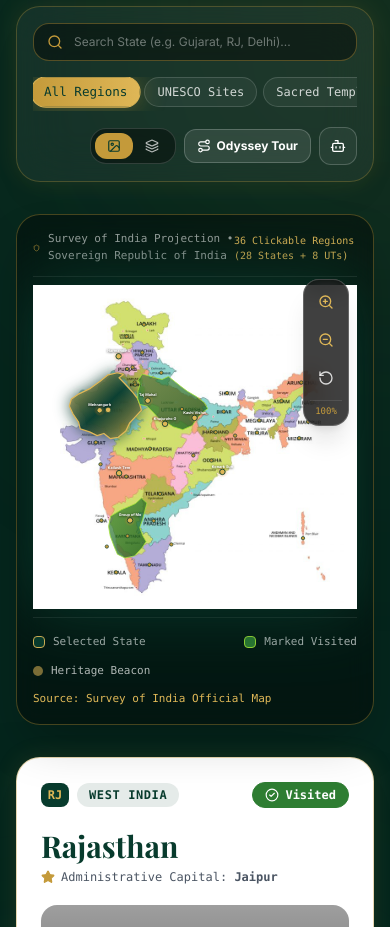
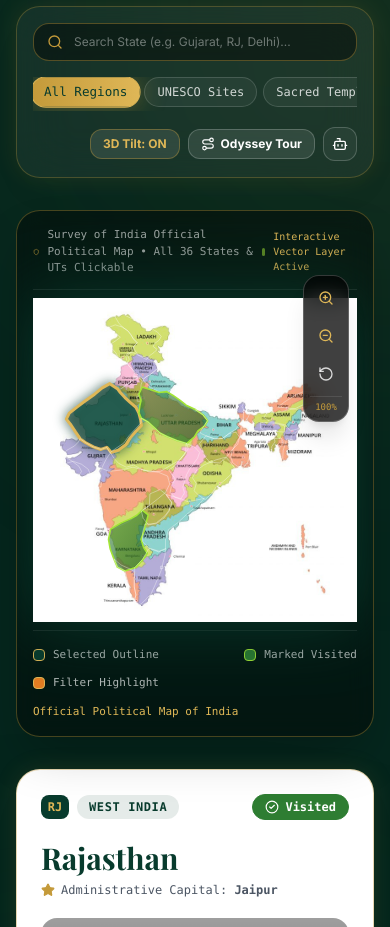
Before and after one commit to bhavya078/virasat, a React (Vite) app: page / in a window 390 px wide. Shown: the part 1180-2107 px from the top of the page. Built offline with nearby package versions, Linux system fonts and the light colour scheme; grey boxes are pictures that could not be loaded; a web font is replaced by a local one.

Commit message:
refactor(map): remove big dots and place clutter, improve state polygon outlines, add finishing touches

```diff
--- a/src/components/map/InteractiveIndiaMap.tsx
+++ b/src/components/map/InteractiveIndiaMap.tsx
@@ -35,7 +35,7 @@ import {
 } from 'lucide-react';
 import { STATES_DATA } from '../../data/statesData';
 import { INDIA_REGIONS, type IndiaRegion, geoXY } from '../../data/indiaMapPaths';
-import { MAP_HERITAGE_MARKERS, ODYSSEY_STOPS, type MapMarker } from '../../data/mapOdysseyData';
+import { ODYSSEY_STOPS } from '../../data/mapOdysseyData';
 import { useLanguage } from '../../context/LanguageContext';
 import { heritageAudio } from '../../utils/audioService';
 
@@ -113,15 +113,6 @@ export const InteractiveIndiaMap: React.FC = () => {
   const [isSearchFocused, setIsSearchFocused] = useState(false);
   const [activeFilter, setActiveFilter] = useState<FilterCategory>('all');
 
-  // Markers & Popups
-  const [selectedMarker, setSelectedMarker] = useState<MapMarker | null>(null);
-
-  // Map Visual Style Modes
-  // 'official': Authentically renders the user's uploaded map image with interactive lighting
-  // 'vector-pastel': Full vector fills using exact pastel hex palette from the uploaded map
-  // 'luxury-dark': Dark royal emerald aesthetic
-  const [mapStyle, setMapStyle] = useState<'official' | 'vector-pastel' | 'luxury-dark'>('official');
-
   // Visited States (Gamified Tracker)
   const [visitedStates, setVisitedStates] = useState<string[]>(() => {
     try {
@@ -158,8 +149,8 @@ export const InteractiveIndiaMap: React.FC = () => {
     const rect = e.currentTarget.getBoundingClientRect();
     const x = e.clientX - rect.left - rect.width / 2;
     const y = e.clientY - rect.top - rect.height / 2;
-    const rotateY = (x / (rect.width / 2)) * 4.5;
-    const rotateX = -(y / (rect.height / 2)) * 4.5;
+    const rotateY = (x / (rect.width / 2)) * 3.5;
+    const rotateX = -(y / (rect.height / 2)) * 3.5;
     setTilt({ rotateX, rotateY });
   };
 
@@ -206,21 +197,19 @@ export const InteractiveIndiaMap: React.FC = () => {
   const handleResetView = () => {
     setZoomLevel(1);
     setPanOffset({ x: 0, y: 0 });
-    setSelectedMarker(null);
     heritageAudio.playTempleBell();
   };
 
-  // State Click Behavior: Zoom smoothly toward state and activate it
+  // State Click Behavior: Zoom smoothly toward state and highlight its outline
   const handleStateClick = (region: IndiaRegion) => {
     setActiveRegion(region);
-    setSelectedMarker(null);
     heritageAudio.playTempleBell();
 
     // Smoothly scale and center camera on the clicked state
-    setZoomLevel(1.65);
+    setZoomLevel(1.6);
     setPanOffset({
-      x: (384 - region.cx) * 0.9,
-      y: (384 - region.cy) * 0.9
+      x: (384 - region.cx) * 0.85,
+      y: (384 - region.cy) * 0.85
     });
   };
 
@@ -361,12 +350,6 @@ export const InteractiveIndiaMap: React.FC = () => {
     return FILTER_STATE_MAP[activeFilter] || [];
   }, [activeFilter]);
 
-  // Visible markers based on active filter
-  const visibleMarkers = useMemo(() => {
-    if (activeFilter === 'all') return MAP_HERITAGE_MARKERS.slice(0, 8);
-    return MAP_HERITAGE_MARKERS.filter((m) => m.category === activeFilter);
-  }, [activeFilter]);
-
   return (
     <section
       id="interactive-map"
@@ -481,35 +464,18 @@ export const InteractiveIndiaMap: React.FC = () => {
             ))}
           </div>
 
-          {/* Quick Action Toggles: Display Mode Switcher & Odyssey Tour */}
+          {/* Quick Action Toggles: 3D Tilt, Odyssey Tour & AI Assistant */}
           <div className="flex items-center space-x-2 w-full lg:w-auto justify-end">
-            {/* Visual Style Switcher */}
-            <div className="flex items-center bg-black/40 p-1 rounded-2xl border border-white/15">
+            {/* 3D Motion Toggle */}
             <button
-                onClick={() => setMapStyle('official')}
-                className={`px-3 py-1.5 rounded-xl text-xs font-bold transition-all flex items-center space-x-1 ${
-                  mapStyle === 'official'
-                    ? 'bg-[#C49A3A] text-[#083B2D]'
-                    : 'text-white/70 hover:text-white'
+              onClick={() => setIs3DEnabled(!is3DEnabled)}
+              className={`px-3 py-1.5 rounded-xl text-xs font-bold transition-all border ${
+                is3DEnabled ? 'bg-white/10 text-[#DFB757] border-[#C49A3A]/40' : 'bg-transparent text-white/50 border-white/10'
               }`}
-                title="Official Uploaded Political Map"
+              title="Toggle 3D Parallax Tilt"
             >
-                <ImageIcon className="w-3.5 h-3.5" />
-                <span className="hidden sm:inline">Official Map</span>
+              3D Tilt: {is3DEnabled ? 'ON' : 'OFF'}
             </button>
-              <button
-                onClick={() => setMapStyle('vector-pastel')}
-                className={`px-3 py-1.5 rounded-xl text-xs font-bold transition-all flex items-center space-x-1 ${
-                  mapStyle === 'vector-pastel'
-                    ? 'bg-[#C49A3A] text-[#083B2D]'
-                    : 'text-white/70 hover:text-white'
-                }`}
-                title="Vector Pastel Palette"
-              >
-                <Layers className="w-3.5 h-3.5" />
-                <span className="hidden sm:inline">Pastel Vector</span>
-              </button>
-            </div>
 
             {/* Odyssey Mode Button */}
             <button
@@ -517,7 +483,7 @@ export const InteractiveIndiaMap: React.FC = () => {
                 setIsOdysseyMode(!isOdysseyMode);
                 heritageAudio.playTempleBell();
               }}
-              className={`px-3 py-2 rounded-xl text-xs font-bold transition-all flex items-center space-x-1.5 border ${
+              className={`px-3 py-1.5 rounded-xl text-xs font-bold transition-all flex items-center space-x-1.5 border ${
                 isOdysseyMode
                   ? 'bg-[#E67E22] text-white border-[#E67E22] shadow-lg animate-pulse'
                   : 'bg-white/10 text-white border-white/20 hover:border-white/40'
@@ -533,7 +499,7 @@ export const InteractiveIndiaMap: React.FC = () => {
                 setIsAIOpen(!isAIOpen);
                 heritageAudio.playTempleBell();
               }}
-              className={`p-2.5 rounded-xl border border-white/20 transition-all ${
+              className={`p-2 rounded-xl border border-white/20 transition-all ${
                 isAIOpen ? 'bg-[#C49A3A] text-[#083B2D]' : 'bg-white/5 text-white hover:bg-white/15'
               }`}
               title="Open Rishi AI Map Assistant"
@@ -725,10 +691,11 @@ export const InteractiveIndiaMap: React.FC = () => {
             <div className="w-full flex items-center justify-between text-[11px] font-mono pb-3 border-b border-white/10 text-white/60">
               <div className="flex items-center space-x-2">
                 <Shield className="w-3.5 h-3.5 text-[#C49A3A]" />
-                <span>Survey of India Projection • Sovereign Republic of India</span>
+                <span>Survey of India Official Political Map • All 36 States & UTs Clickable</span>
               </div>
-              <div className="flex items-center space-x-3 text-[10px]">
-                <span className="text-[#DFB757]">36 Clickable Regions (28 States + 8 UTs)</span>
+              <div className="flex items-center space-x-2 text-[10px]">
+                <span className="w-2 h-2 rounded-full bg-[#A3E635] animate-pulse" />
+                <span className="text-[#DFB757]">Interactive Vector Layer Active</span>
               </div>
             </div>
 
@@ -760,6 +727,14 @@ export const InteractiveIndiaMap: React.FC = () => {
               </div>
             </div>
 
+            {/* Currently Active State Badge on Canvas */}
+            <div className="absolute top-16 left-6 z-20 hidden sm:flex items-center space-x-2 bg-black/75 border border-[#C49A3A]/40 px-3 py-1.5 rounded-2xl backdrop-blur-md">
+              <span className="w-6 h-5 rounded bg-[#C49A3A] text-[#083B2D] font-mono text-[10px] flex items-center justify-center font-bold">
+                {activeRegion.stateId}
+              </span>
+              <span className="text-xs font-serif font-bold text-[#DFB757]">{activeRegion.name}</span>
+            </div>
+
             {/* 3D SVG Map Canvas with Parallax Tilt */}
             <motion.div
               style={{
@@ -779,28 +754,25 @@ export const InteractiveIndiaMap: React.FC = () => {
                 }}
               >
                 <defs>
-                  {/* Selected State Gold-Emerald Shimmer */}
+                  {/* Subtle Shimmer Filters */}
                   <linearGradient id="selectedStateGlow" x1="0%" y1="0%" x2="100%" y2="100%">
-                    <stop offset="0%" stopColor="#DFB757" stopOpacity="0.8" />
-                    <stop offset="50%" stopColor="#083B2D" stopOpacity="0.85" />
-                    <stop offset="100%" stopColor="#C49A3A" stopOpacity="0.75" />
+                    <stop offset="0%" stopColor="#DFB757" stopOpacity="0.75" />
+                    <stop offset="50%" stopColor="#083B2D" stopOpacity="0.8" />
+                    <stop offset="100%" stopColor="#C49A3A" stopOpacity="0.7" />
                   </linearGradient>
 
-                  {/* Visited State Green Gradient */}
                   <linearGradient id="visitedStateGlow" x1="0%" y1="0%" x2="100%" y2="100%">
-                    <stop offset="0%" stopColor="#2E7D32" stopOpacity="0.65" />
-                    <stop offset="100%" stopColor="#1B5E20" stopOpacity="0.8" />
+                    <stop offset="0%" stopColor="#2E7D32" stopOpacity="0.55" />
+                    <stop offset="100%" stopColor="#1B5E20" stopOpacity="0.7" />
                   </linearGradient>
 
-                  {/* Marker Radar Pulse Filter */}
-                  <radialGradient id="markerGlow" cx="50%" cy="50%" r="50%">
-                    <stop offset="0%" stopColor="#DFB757" stopOpacity="0.95" />
-                    <stop offset="100%" stopColor="#E67E22" stopOpacity="0" />
-                  </radialGradient>
+                  <filter id="goldGlow" x="-20%" y="-20%" width="140%" height="140%">
+                    <feGaussianBlur stdDeviation="3" result="blur" />
+                    <feComposite in="SourceGraphic" in2="blur" operator="over" />
+                  </filter>
                 </defs>
 
                 {/* Base Layer: Official Uploaded India Map Image (Locked Source of Truth) */}
-                {mapStyle === 'official' && (
                 <image
                   href="/india_political_map_official.jpg"
                   x="0"
@@ -810,9 +782,8 @@ export const InteractiveIndiaMap: React.FC = () => {
                   preserveAspectRatio="xMidYMid meet"
                   className="pointer-events-none transition-opacity duration-300"
                 />
-                )}
 
-                {/* Vector Layer: All 36 Interactive Regions */}
+                {/* Vector Layer: Clean, Refined Interactive State Outlines */}
                 {INDIA_REGIONS.map((region) => {
                   const isSelected = activeRegion.slug === region.slug;
                   const isHovered = hoveredRegion?.slug === region.slug;
@@ -820,26 +791,16 @@ export const InteractiveIndiaMap: React.FC = () => {
                   const isFilteredMatch = filteredStateSlugs.includes(region.slug);
                   const isAIHighlighted = aiHighlightedStates.includes(region.slug);
 
-                  // Fill styling based on mode and interaction
+                  // Default outline styling: clean, unobtrusive
                   let pathFill = 'transparent';
-                  let strokeColor = 'transparent';
-                  let strokeWidth = '1';
+                  let strokeColor = 'rgba(255, 255, 255, 0.45)';
+                  let strokeWidth = '0.8';
 
-                  if (mapStyle === 'vector-pastel') {
-                    pathFill = region.originalColor;
-                    strokeColor = '#FFFFFF';
-                    strokeWidth = '1.2';
-                  } else if (mapStyle === 'luxury-dark') {
-                    pathFill = 'rgba(8, 59, 45, 0.35)';
-                    strokeColor = 'rgba(255, 255, 255, 0.25)';
-                    strokeWidth = '1';
-                  }
-
-                  // Overrides for interaction states
+                  // Interaction Overrides
                   if (isVisited) {
                     pathFill = 'url(#visitedStateGlow)';
                     strokeColor = '#A3E635';
-                    strokeWidth = '1.8';
+                    strokeWidth = '1.6';
                   }
                   if (isFilteredMatch) {
                     pathFill = 'rgba(230, 126, 34, 0.45)';
@@ -852,23 +813,30 @@ export const InteractiveIndiaMap: React.FC = () => {
                     strokeWidth = '2.5';
                   }
                   if (isHovered) {
-                    pathFill = 'rgba(196, 154, 58, 0.45)';
-                    strokeColor = '#FFFFFF';
-                    strokeWidth = '2.5';
+                    pathFill = 'rgba(196, 154, 58, 0.35)';
+                    strokeColor = '#DFB757';
+                    strokeWidth = '2.4';
                   }
                   if (isSelected) {
-                    pathFill = 'url(#selectedStateGlow)';
+                    pathFill = 'rgba(8, 59, 45, 0.55)';
                     strokeColor = '#DFB757';
                     strokeWidth = '3';
                   }
 
                   return (
-                    <g
+                    <path
                       key={region.slug}
                       id={`state-${region.slug}`}
                       data-state-id={region.stateId}
                       data-state-name={region.name}
                       data-slug={region.slug}
+                      d={region.path}
+                      fill={pathFill}
+                      stroke={strokeColor}
+                      strokeWidth={strokeWidth}
+                      strokeLinejoin="round"
+                      strokeLinecap="round"
+                      vectorEffect="non-scaling-stroke"
                       onClick={() => handleStateClick(region)}
                       onDoubleClick={() => handleNavigateToState(region.slug)}
                       onMouseEnter={(e) => {
@@ -882,51 +850,14 @@ export const InteractiveIndiaMap: React.FC = () => {
                         }
                       }}
                       className="cursor-pointer transition-all duration-300"
-                    >
-                      {/* State Polygon Boundary */}
-                      <path
-                        d={region.path}
-                        fill={pathFill}
-                        stroke={strokeColor}
-                        strokeWidth={strokeWidth}
-                        strokeLinejoin="round"
-                        className="transition-all duration-200"
                       style={{
                         filter: isHovered
-                            ? 'drop-shadow(0 0 14px rgba(196,154,58,0.95))'
+                          ? 'drop-shadow(0 0 10px rgba(223, 183, 87, 0.85))'
                           : isSelected
-                            ? 'drop-shadow(0 0 18px rgba(8,59,45,0.95))'
+                          ? 'drop-shadow(0 0 14px rgba(8, 59, 45, 0.95))'
                           : 'none'
                       }}
                     />
-
-                      {/* State Capital Star Beacon */}
-                      <circle
-                        cx={region.cx}
-                        cy={region.cy}
-                        r={isSelected ? 6.5 : isHovered ? 5.5 : 4}
-                        fill={isSelected ? '#DFB757' : isHovered ? '#FFFFFF' : '#C49A3A'}
-                        stroke="#083B2D"
-                        strokeWidth="1.5"
-                        className="transition-all duration-200"
-                      />
-
-                      {/* Vector Mode Labels (When image is hidden) */}
-                      {mapStyle !== 'official' && (
-                        <text
-                          x={region.cx}
-                          y={region.cy + 13}
-                          textAnchor="middle"
-                          fill={isSelected ? '#DFB757' : '#FFFFFF'}
-                          fontSize={isSelected ? '11px' : '9px'}
-                          fontWeight={isSelected ? '700' : '600'}
-                          fontFamily="sans-serif"
-                          className="pointer-events-none drop-shadow-[0_1px_3px_rgba(0,0,0,0.9)]"
-                        >
-                          {region.name}
-                        </text>
-                      )}
-                    </g>
                   );
                 })}
 
@@ -948,114 +879,10 @@ export const InteractiveIndiaMap: React.FC = () => {
                         />
                       );
                     })}
-
-                    {/* Beacon on current stop */}
-                    <circle
-                      cx={currentOdyssey.x}
-                      cy={currentOdyssey.y}
-                      r="20"
-                      fill="url(#markerGlow)"
-                      className="animate-ping"
-                    />
-                    <circle
-                      cx={currentOdyssey.x}
-                      cy={currentOdyssey.y}
-                      r="7.5"
-                      fill="#E67E22"
-                      stroke="#FFFFFF"
-                      strokeWidth="2.5"
-                    />
                   </g>
                 )}
-
-                {/* Animated Filter Markers (UNESCO, Temples, Forts, Gems, Festivals) */}
-                {visibleMarkers.map((marker) => (
-                  <g
-                    key={marker.id}
-                    transform={`translate(${marker.x}, ${marker.y})`}
-                    onClick={(e) => {
-                      e.stopPropagation();
-                      setSelectedMarker(marker);
-                      heritageAudio.playTempleBell();
-                    }}
-                    className="cursor-pointer group"
-                  >
-                    <circle r="14" fill="url(#markerGlow)" className="animate-pulse" />
-                    <circle
-                      r="6.5"
-                      fill="#DFB757"
-                      stroke="#083B2D"
-                      strokeWidth="2"
-                      className="group-hover:scale-125 transition-transform"
-                    />
-                    <text
-                      y="-10"
-                      textAnchor="middle"
-                      fill="#FFFFFF"
-                      fontSize="9px"
-                      fontWeight="bold"
-                      className="drop-shadow-[0_1px_3px_rgba(0,0,0,0.95)] pointer-events-none"
-                    >
-                      {marker.name.slice(0, 11)}
-                    </text>
-                  </g>
-                ))}
               </svg>
             </motion.div>
-
-            {/* Selected Marker Popup Card */}
-            <AnimatePresence>
-              {selectedMarker && (
-                <motion.div
-                  initial={{ opacity: 0, y: 15, scale: 0.95 }}
-                  animate={{ opacity: 1, y: 0, scale: 1 }}
-                  exit={{ opacity: 0, y: 15, scale: 0.95 }}
-                  className="absolute bottom-6 left-6 right-6 sm:left-auto sm:right-6 sm:w-80 p-4 rounded-3xl bg-black/90 text-white border border-[#C49A3A] shadow-2xl backdrop-blur-xl z-40 space-y-3"
-                >
-                  <div className="flex items-start justify-between">
-                    <div className="flex items-center space-x-2">
-                      <span className="px-2 py-0.5 rounded-full bg-[#C49A3A] text-[#083B2D] text-[10px] font-mono font-bold uppercase">
-                        {selectedMarker.category}
-                      </span>
-                      <span className="text-[11px] text-[#DFB757] font-mono">{selectedMarker.state}</span>
-                    </div>
-                    <button onClick={() => setSelectedMarker(null)} className="text-white/60 hover:text-white">
-                      <X className="w-4 h-4" />
-                    </button>
-                  </div>
-
-                  <div className="flex space-x-3 items-center">
-                    <img
-                      src={selectedMarker.image}
-                      alt={selectedMarker.name}
-                      className="w-16 h-16 rounded-xl object-cover border border-white/20"
-                    />
-                    <div>
-                      <h4 className="font-serif text-sm font-bold text-white leading-tight">
-                        {selectedMarker.name}
-                      </h4>
-                      {selectedMarker.hindiName && (
-                        <span className="text-[11px] text-[#C49A3A] font-serif block">
-                          {selectedMarker.hindiName}
-                        </span>
-                      )}
-                    </div>
-                  </div>
-
-                  <p className="text-xs text-white/80 line-clamp-2 leading-relaxed">
-                    {selectedMarker.description}
-                  </p>
-
-                  <Link
-                    to={selectedMarker.link}
-                    className="w-full py-2 rounded-xl bg-gradient-to-r from-[#C49A3A] to-[#DFB757] text-[#083B2D] font-bold text-xs uppercase flex items-center justify-center space-x-1.5 hover:brightness-110 transition-all"
-                  >
-                    <span>Inspect Landmark Experience</span>
-                    <ExternalLink className="w-3.5 h-3.5" />
-                  </Link>
-                </motion.div>
-              )}
-            </AnimatePresence>
 
             {/* Hover Tooltip Floating Card (Glassmorphic) */}
             <AnimatePresence>
@@ -1120,18 +947,18 @@ export const InteractiveIndiaMap: React.FC = () => {
             <div className="w-full pt-4 border-t border-white/10 flex flex-wrap items-center justify-between gap-3 text-[11px] font-mono text-white/70">
               <div className="flex items-center space-x-2">
                 <span className="w-3 h-3 rounded bg-[#083B2D] border border-[#DFB757] inline-block" />
-                <span>Selected State</span>
+                <span>Selected Outline</span>
               </div>
               <div className="flex items-center space-x-2">
                 <span className="w-3 h-3 rounded bg-[#2E7D32] border border-[#A3E635] inline-block" />
                 <span>Marked Visited</span>
               </div>
               <div className="flex items-center space-x-2">
-                <span className="w-2.5 h-2.5 rounded-full bg-[#DFB757] inline-block animate-pulse" />
-                <span>Heritage Beacon</span>
+                <span className="w-3 h-3 rounded bg-[#E67E22] border border-[#DFB757] inline-block" />
+                <span>Filter Highlight</span>
               </div>
               <div className="flex items-center space-x-2">
-                <span className="text-[#DFB757]">Source: Survey of India Official Map</span>
+                <span className="text-[#DFB757]">Official Political Map of India</span>
               </div>
             </div>
           </div>
```
Also changed, not shown: src/data/indiaMapPaths.ts (+23 -23 lines). Lines whose indentation alone changed are shown as unchanged.
